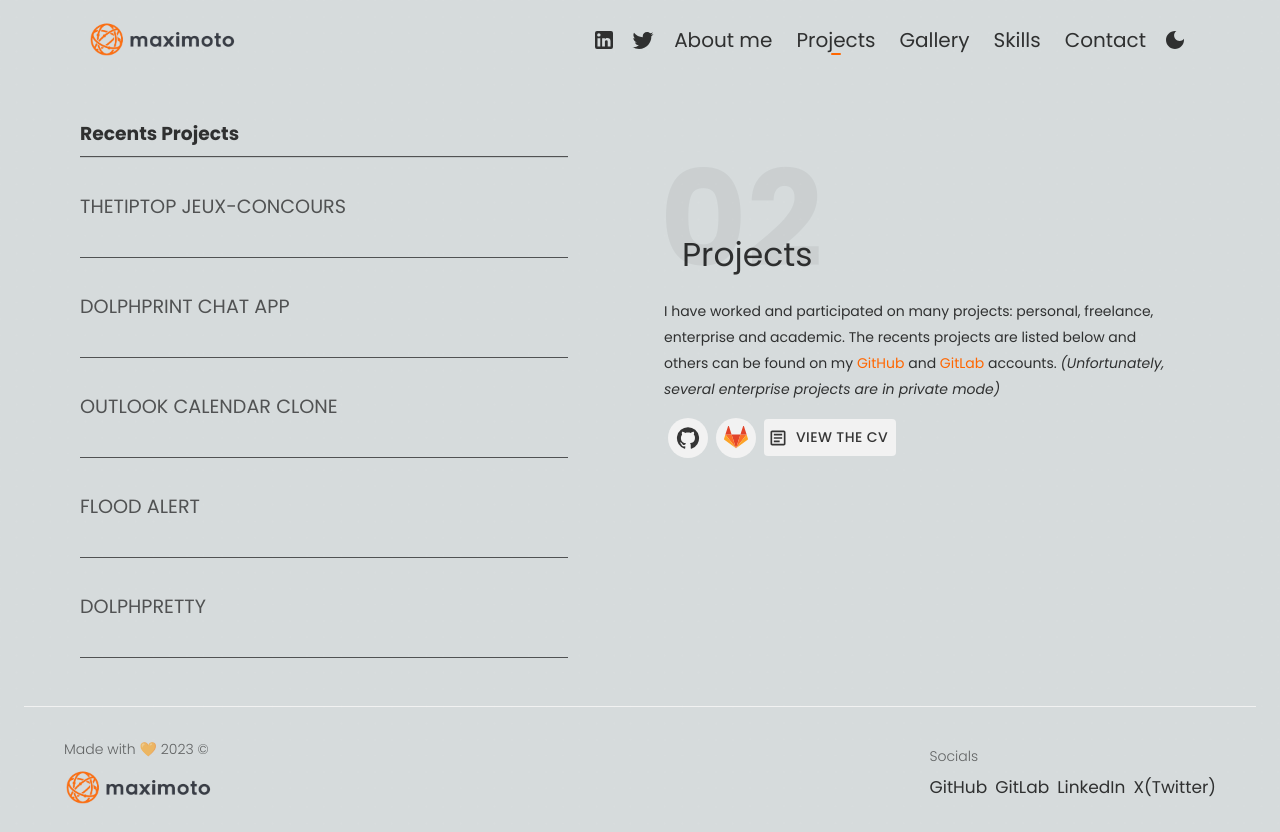
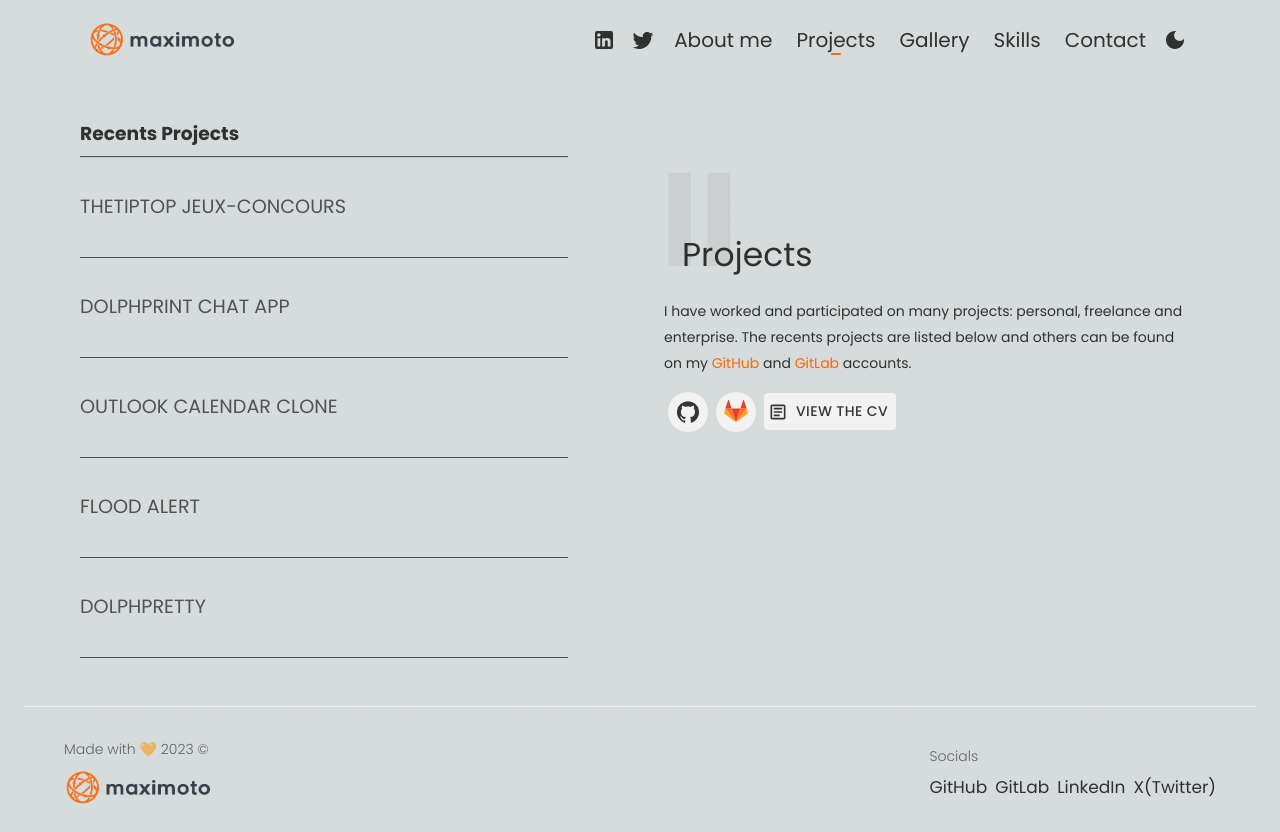
Before and after one commit to maximotodev/maximotodev, a Next.js app: page /projects in a window 1280 px wide. Built offline with nearby package versions, Linux system fonts and the light colour scheme.

Commit message:
fourth commit

```diff
--- a/components/ContactSection.tsx
+++ b/components/ContactSection.tsx
@@ -31,7 +31,7 @@ const ContactSection = () => {
             top: { md: -100 },
           }}
         >
-          <SectionTitle title="Contact" number="04" description={<></>} />
+          <SectionTitle title="Contact" number="V" description={<></>} />
           <ContactForm />
         </Grid>
         <Grid
--- a/components/ProjectsSection.tsx
+++ b/components/ProjectsSection.tsx
@@ -35,6 +35,7 @@ const socialsGit = [
 ];
 
 const recentsProjects = projectData.slice(0, 5);
+// console.log(recentsProjects)
 
 const ProjectsSection = () => {
   return (
--- a/data/projectData.tsx
+++ b/data/projectData.tsx
@@ -39,11 +39,11 @@ export const projectData = [
 
 export const projectInfo = {
   title: "Projects",
-  number: "02",
+  number: "II",
   description: (
     <>
-      I have worked and participated on many projects: personal, freelance,
-      enterprise and academic. The recents projects are listed below and others
+      I have worked and participated on many projects: personal, freelance and
+      enterprise. The recents projects are listed below and others
       can be found on my{" "}
       <Link href={socialLinks.github.link} target="_blank" className="textP">
         {socialLinks.github.name}
@@ -53,9 +53,9 @@ export const projectInfo = {
         {socialLinks.gitlab.name}
       </Link>{" "}
       accounts.{" "}
-      <span style={{ fontStyle: "italic" }}>
+      {/* <span style={{ fontStyle: "italic" }}>
         (Unfortunately, several enterprise projects are in private mode)
-      </span>
+      </span> */}
     </>
   ),
 };
--- a/data/skillsData.tsx
+++ b/data/skillsData.tsx
@@ -258,7 +258,7 @@ const other = [
 
 export const skillsData = {
   title: "Skills/Stack",
-  number: "03",
+  number: "IV",
   description: (
     <>
       I use many technologies and tools to build professional applications and
```
Also changed, not shown: pages/gallery/index.tsx (+6 -1 lines).
